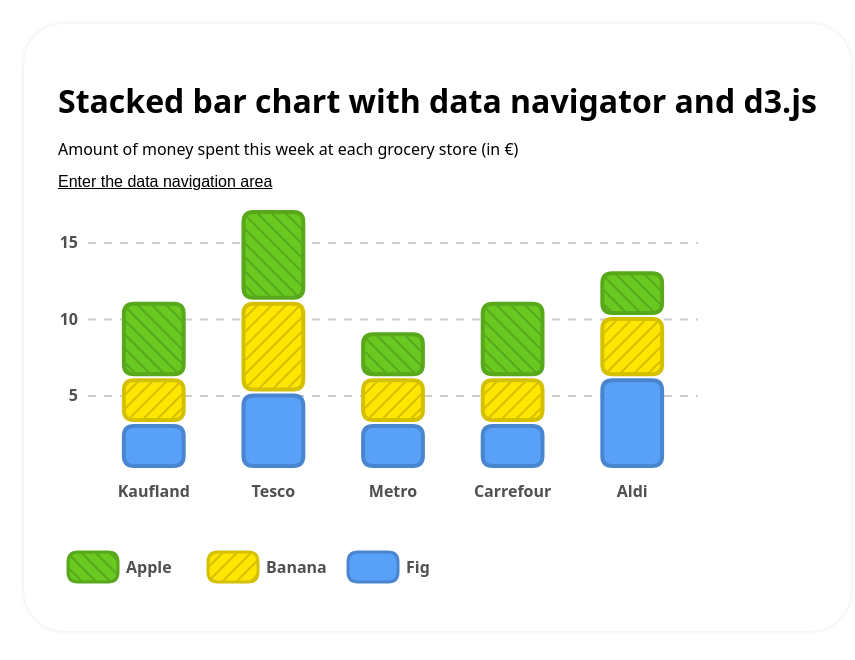
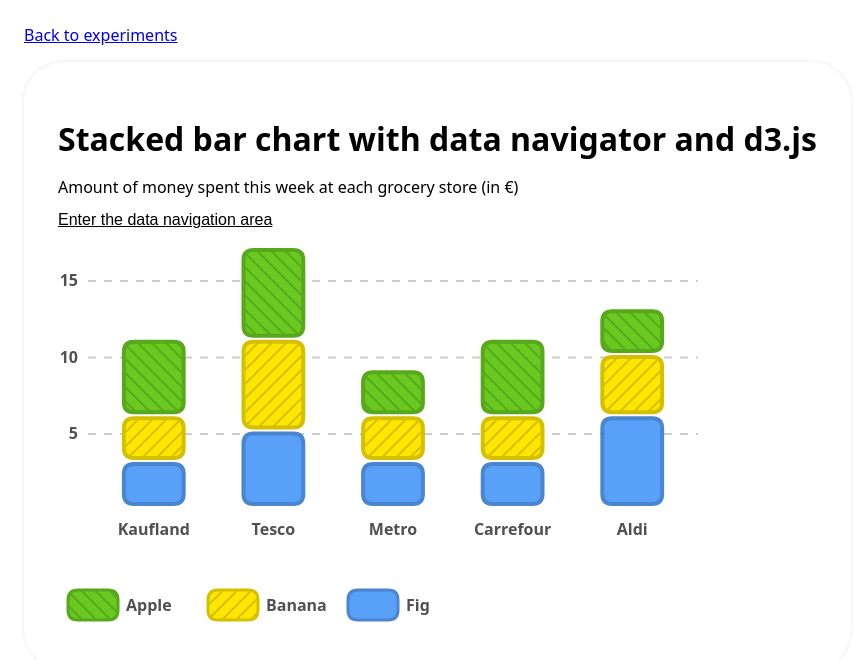
Before and after one commit to GuillaumeMMM/experiments, a website built with Vite: page examples/stacked-bar-chart/index.html in a window 1280 px wide. Shown: the whole page, without its empty margins (0-855 px from the left). Built offline with nearby package versions, Linux system fonts and the light colour scheme; what data-navigator would draw is missing.

Commit message:
Add back buttons.

```diff
--- a/examples/bar-chart/styles.css
+++ b/examples/bar-chart/styles.css
@@ -3,6 +3,12 @@ body {
     font-family: system-ui, -apple-system, BlinkMacSystemFont, 'Segoe UI', Roboto, Oxygen, Ubuntu, Cantarell, 'Open Sans', 'Helvetica Neue', sans-serif;
     background: linear-gradient(20deg, var(--mdf-color-text-brand-primary-default), var(--mdf-color-background-brand-primary));
     min-height: 100vh;
+}
+
+.back {
+    display: inline-block;
+    margin-bottom: 1rem;
+    cursor: pointer;
 }
 
 .card-container {
--- a/examples/stacked-bar-chart/index.html
+++ b/examples/stacked-bar-chart/index.html
@@ -21,6 +21,7 @@
   </head>
   <body>
     <main>
+      <a class="mdf-link back" href="../">Back to experiments</a>
       <div class="card-container">
         <div class="card mdf-block">
           <h1 class="mdf-title mdf-title4 title">
--- a/examples/stacked-bar-chart/styles.css
+++ b/examples/stacked-bar-chart/styles.css
@@ -3,6 +3,12 @@ body {
     font-family: system-ui, -apple-system, BlinkMacSystemFont, 'Segoe UI', Roboto, Oxygen, Ubuntu, Cantarell, 'Open Sans', 'Helvetica Neue', sans-serif;
     background: linear-gradient(20deg, var(--mdf-color-text-brand-primary-default), var(--mdf-color-background-brand-primary));
     min-height: 100vh;
+}
+
+.back {
+    display: inline-block;
+    margin-bottom: 1rem;
+    cursor: pointer;
 }
 
 .card-container {
@@ -106,6 +112,7 @@ body {
     stroke-width: 2px;
     stroke: var(--mdf-color-text-default);
     pointer-events: none;
+    stroke-linejoin: round;
 }
 
 @media (max-width: 750px) {
```
Also changed, not shown: examples/bar-chart/index.html (+1 -0 lines), index.html (+4 -2 lines).
